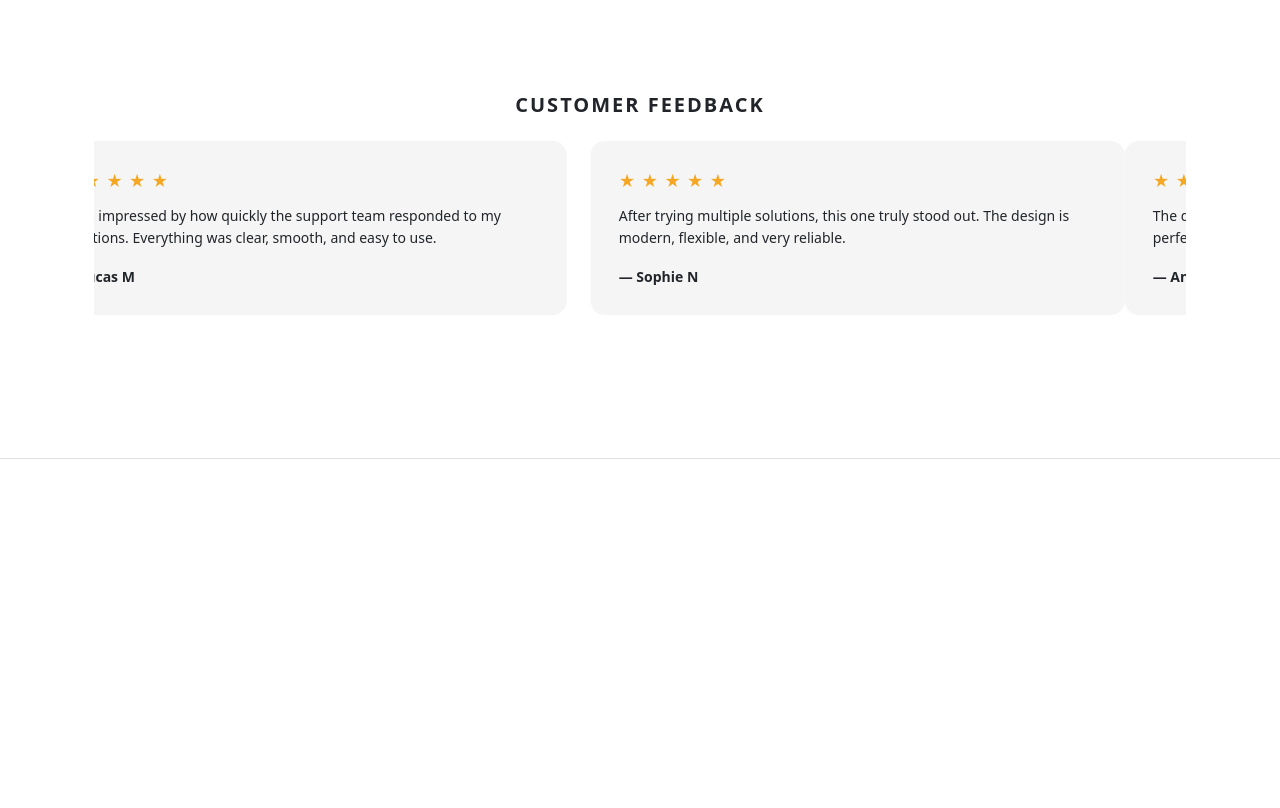
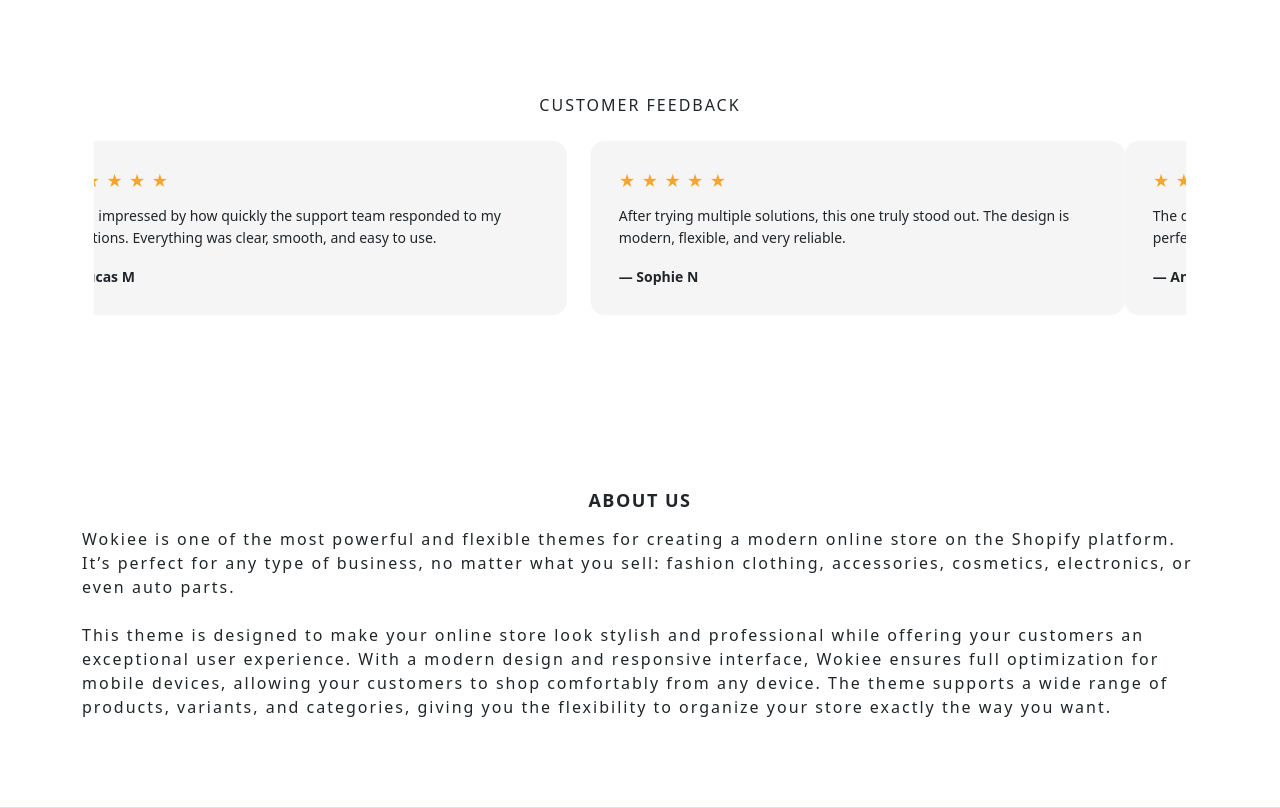
Before and after one commit to agildakulli/Elektronics_Store_Wokie, a plain HTML site: page bootstrap/index.html in a window 1280 px wide. Shown: the part 1578-2386 px from the top of the page. Before the commit the page ends 2037 px from the top, so only its background shows below. Drawn offline with nearby package versions, Linux system fonts and the light colour scheme.

Commit message:
shtojme about us

```diff
--- a/bootstrap/index.html
+++ b/bootstrap/index.html
@@ -353,9 +353,27 @@
               </div>
             </div>
           </section>
-
-
-        </main>
+          <section class="py-5">
+            <div class="About ">
+              <h2 class="mb-3">ABOUT US</h2>
+              <p class="mb-4">
+                Wokiee is one of the most powerful and flexible themes for creating a modern online store on the Shopify
+                platform. It’s perfect for any type of business, no matter what you sell: fashion clothing, accessories,
+                cosmetics, electronics, or even auto parts. </p>
+              <p class="mb-4">
+                This theme is designed to make your online store look
+                stylish and professional while offering your customers an exceptional user experience.
+                With a modern design and responsive interface, Wokiee ensures full optimization for mobile devices,
+                allowing
+                your customers to shop comfortably from any device. The theme supports a wide range of products,
+                variants, and categories, giving you the flexibility to organize your store exactly the way you want.
+              </p>
+            </div>
+      </div>
+    </div>
+    </div>
+    </section>
+    </main>
 </body>
 <footer>
 
--- a/bootstrap/styles.css
+++ b/bootstrap/styles.css
@@ -26,6 +26,7 @@ header a:hover {
   text-decoration: none;
   color: #212529;
   display: inline-block;
+  font-weight: bold;
 }
 
 .icons {
@@ -34,6 +35,7 @@ header a:hover {
   margin-bottom: 6px;
   object-fit: contain;
   filter: grayscale(100%) brightness(0.5);
+  font-weight: bold;
 }
 
 .categories-text {
@@ -74,9 +76,9 @@ header a:hover {
 
 
 .hero-title {
-  font-size: 47px;
-  font-weight: 600;
-  line-height: 1.1;
+  font-size: 40px;
+  font-weight: 400;
+  line-height: 0.5;
 }
 
 
@@ -84,14 +86,15 @@ header a:hover {
   border-radius: 12px;
   padding: 10px 26px;
   font-weight: 600;
+  margin-top: 10px;
 }
-.second-images{
+
+.second-images {
   border-radius: 20px;
   overflow: hidden;
   background: #000;
   margin-top: 30px;
-  gap :30
-  px;
+  gap: 30 px;
 }
 
 .product-card {
@@ -136,6 +139,7 @@ header a:hover {
   padding: 8px 22px;
   font-weight: 600;
 }
+
 .brands {
   background-color: #fff;
 }
@@ -155,8 +159,9 @@ header a:hover {
 
 
 .brand-icon:hover {
-  border: 1px ;
+  border: 1px;
 }
+
 .feedback-card {
   background: #f5f5f5;
   border-radius: 14px;
@@ -202,12 +207,33 @@ header a:hover {
 .carousel-indicators .active {
   opacity: 1;
 }
+
 .mb-4 {
   font-weight: bold;
   font-size: 20px;
   letter-spacing: 2px;
 }
 
+.mb-3 {
+  font-weight: bold;
+  font-size: 18px;
+  letter-spacing: 1.5px;
+  text-align: center;
+}
+
+.mb-4 {
+  margin: 0;
+  font-size: var(--font-body-size);
+  line-height: var(--font-body-line-height);
+  color: var(--color-base);
+  background: var(--color-body-background);
+  font-family: var(--font-body-family);
+  font-style: var(--font-body-style);
+  font-weight: var(--font-body-weight);
+  -webkit-text-size-adjust: none;
+  text-size-adjust: none;
+  overflow-x: hidden;
+}
 
 /* Responsive sizing  me media query*/
 @media (max-width: 768px) {
@@ -223,6 +249,7 @@ header a:hover {
     font-size: 0.75rem;
     letter-spacing: 1.5px;
   }
+
   .product-title {
     font-size: 1.6rem;
   }
```
Lines whose indentation alone changed are shown as unchanged.
